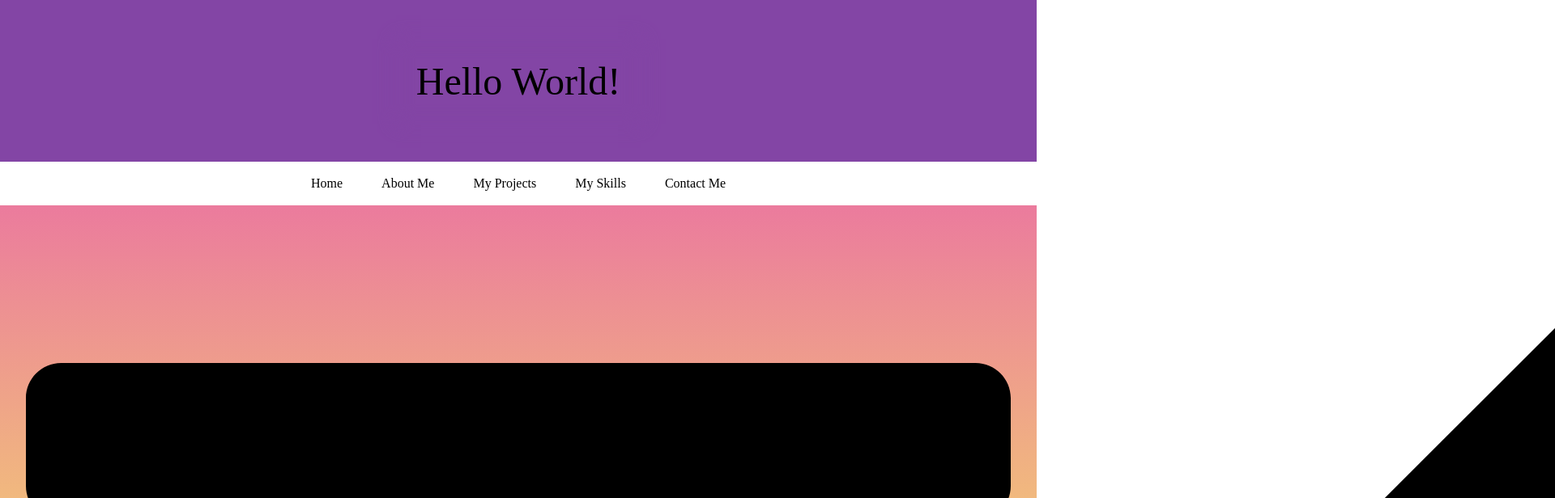
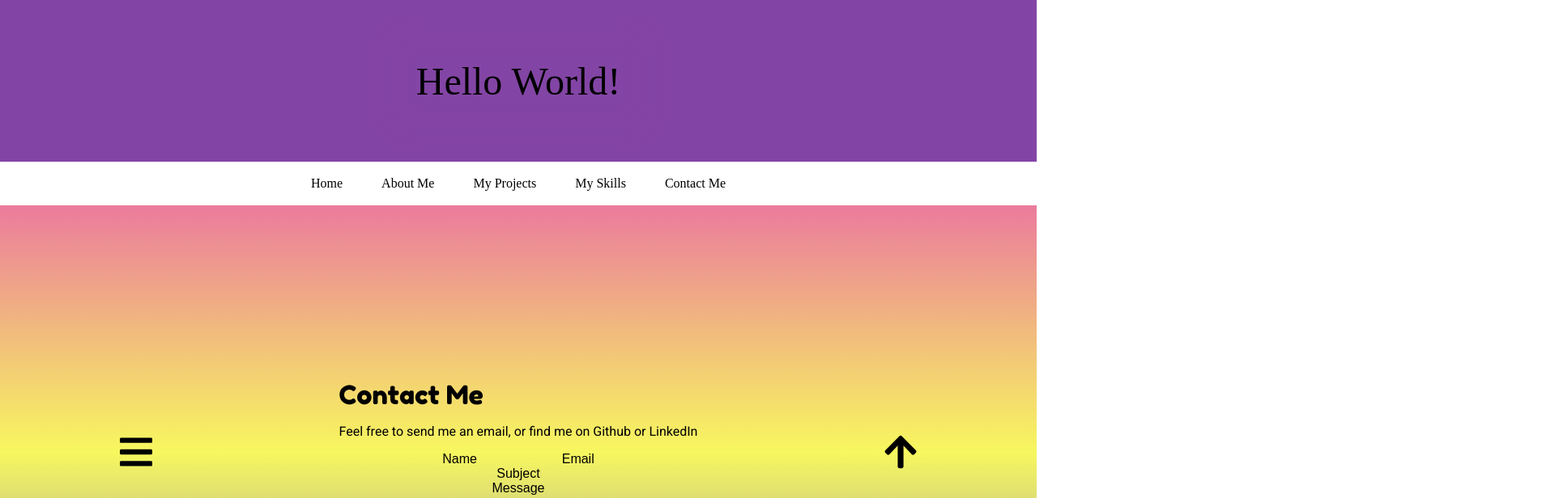
Before and after one commit to lillig/portfolio, a React (Create React App) app: page /contact in a window 1280 px wide. Shown: the top 616 px of the page at 81% size, 1920 px wide, since content can reach past the window. Built offline with nearby package versions, Linux system fonts and the light colour scheme; a web font is replaced by a local one.

Commit message:
- Give explicit size to icons - Gradient will always fill page

```diff
--- a/src/stylesheets/App.css
+++ b/src/stylesheets/App.css
@@ -1,4 +1,8 @@
 @import url('https://fonts.googleapis.com/css?family=Averia+Gruesa+Libre|Chango|Fredoka+One|Roboto');
+
+.appWrapper {
+  min-height: 100vh;
+}
 
 .mainContent {
   height: 100%;
--- a/src/stylesheets/Main.css
+++ b/src/stylesheets/Main.css
@@ -4,4 +4,9 @@ main {
   justify-content: space-around;
   background: linear-gradient(#EB7B9D, #F7F75F, #7676C6);
   padding: 2em;
+  min-height: calc(100vh - 254.38px)
 }
+
+.fas {
+  max-width: 40px;
+}
```
